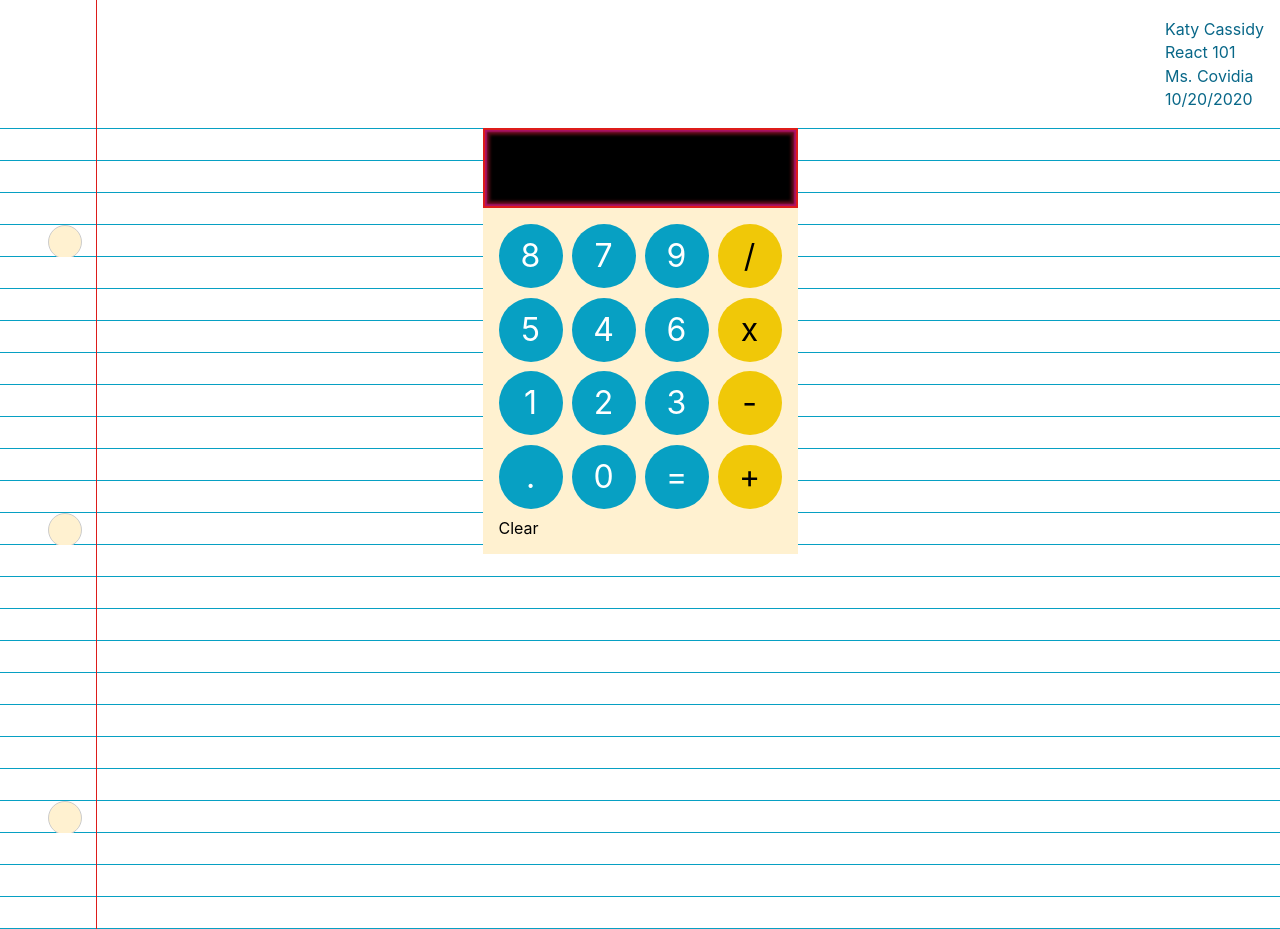
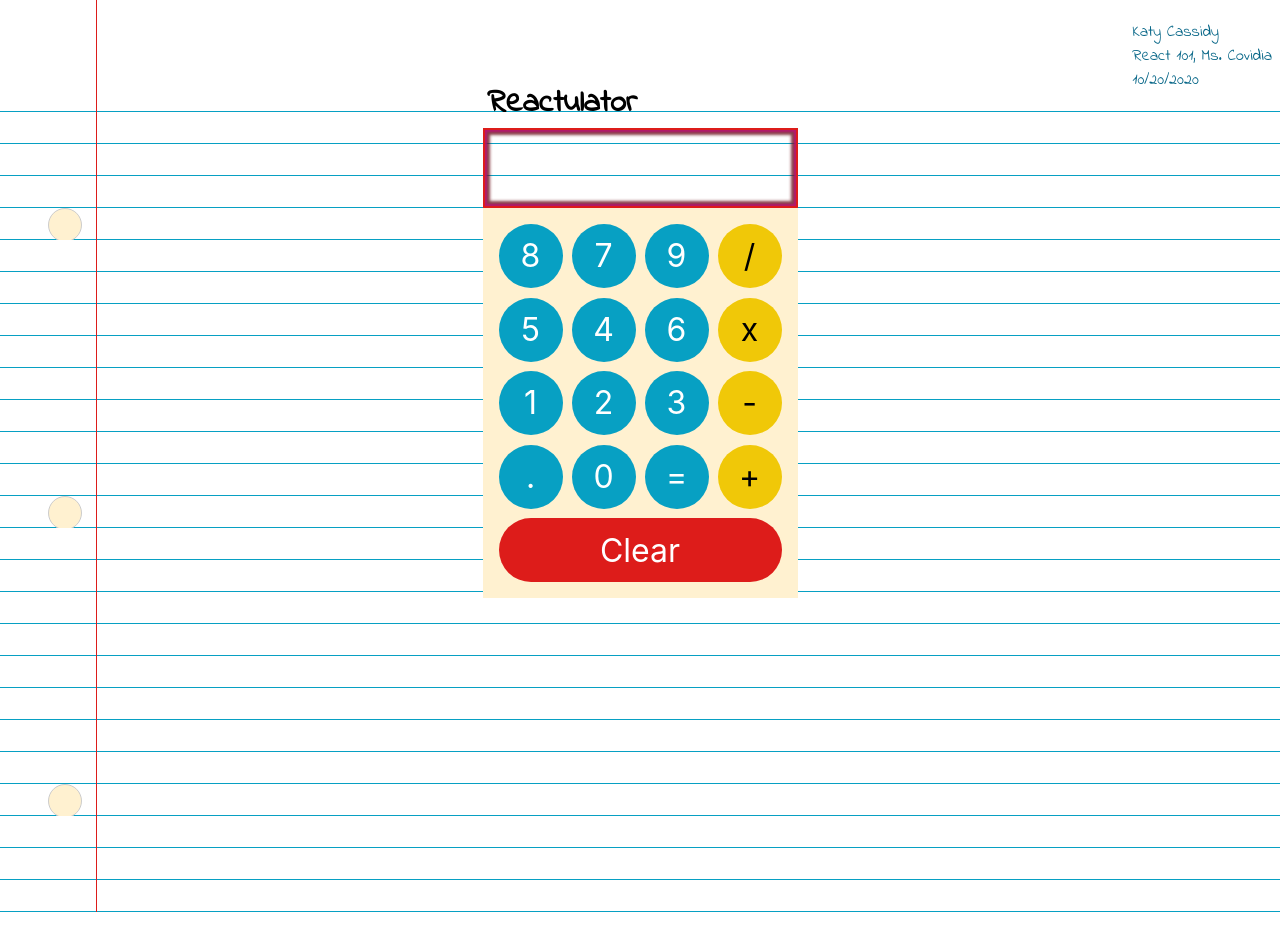
Before and after one commit to ihatetoast/reactulator, a React (Create React App) app: page / in a window 1280 px wide. Built offline with nearby package versions, Linux system fonts and the light colour scheme.

Commit message:
more header fun. font change for handwriting

```diff
--- a/src/App.css
+++ b/src/App.css
@@ -1,3 +1,4 @@
+
 *{
   box-sizing: border-box;
 }
--- a/src/components/ClrButton.jsx
+++ b/src/components/ClrButton.jsx
@@ -1,10 +1,21 @@
 import React from 'react'
+import styled from "styled-components"
 
+const ClearButton = styled.div`
+    background: #DD1C1A;
+    font-size: 2em;
+    color: #fff;
+    height: 2em;
+    display: flex;
+    align-items: center;
+    border-radius: 2em;
+    justify-content: center;
+`
 const ClrButton =(props)=> {
     return (
-        <div onClick={props.handleClear}>
+        <ClearButton onClick={props.handleClear}>
             {props.children}
-        </div>
+        </ClearButton>
     )
 }
 export default  ClrButton
--- a/src/components/Header.jsx
+++ b/src/components/Header.jsx
@@ -1,34 +1,45 @@
 import React from 'react'
 import styled from "styled-components"
+import '../fonts.css'
 const StyledHeader = styled.header`
+    font-family: "Indie Flower", cursive;
     background: #FFF;
     width: 100%;
+    height: 7em;
     text-align: center;
     border-bottom: 1px solid #07A0C3;
     display:flex;
+    justify-content: flex-end;
+    align-items: center;
+    div {
+        justify-self: flex-end;
+        text-align:left;
+        padding: 0 0.5em;
+        p{
+            color: #086788;
+            margin:  0;
+        }
+    }
+    h1{
+        margin: 0 0 -.5em 0;
+        align-self: flex-end;
+        display:inline-block;
+        flex:8;
+    }
 
-    justify-content: flex-end;
-    div {
-        text-align:left;
-        padding: 1em;
-
-    }
-   p{
-        color: #086788;
-        margin: 0.2em 0;
-    }
 `
 const Header =() => {
     var today  = new Date();
 
     return (
         <StyledHeader>
+         <h1>Reactulator</h1>
             <div>
                 <p>Katy Cassidy</p>
-                <p>React 101</p>
-                <p>Ms. Covidia</p>
+                <p>React 101, Ms. Covidia</p>
                 <p>{today.toLocaleDateString("en-US")}</p>
             </div>
+
         </StyledHeader>
     )
 }
--- a/src/components/Screen.jsx
+++ b/src/components/Screen.jsx
@@ -1,13 +1,15 @@
 import { prodDependencies } from 'mathjs'
 import React from 'react'
 import styled from 'styled-components'
+import '../fonts.css'
 const CalculatorScreen = styled.div`
     border: 2px solid #DD1C1A;
+    font-family: 'Indie Flower', cursive;
     box-shadow:
         inset 0 0 2px 2px rgba(185,19,114, 0.9),
         inset 0 0 3px 5px rgba(107,15,26, 0.8);
-    color: #DD1C1A;
-    background: #000;
+    color: #373d3f;
+    background: transparent;
     padding: 0.5em 0;
     width: 315px;
     padding-right: 0.5em;
--- /dev/null
+++ b/src/fonts.css
@@ -0,0 +1 @@
+@import url('https://fonts.googleapis.com/css2?family=Indie+Flower&display=swap');
```
Also changed, not shown: 1 other file (tests, documents, lock files or other folders).
